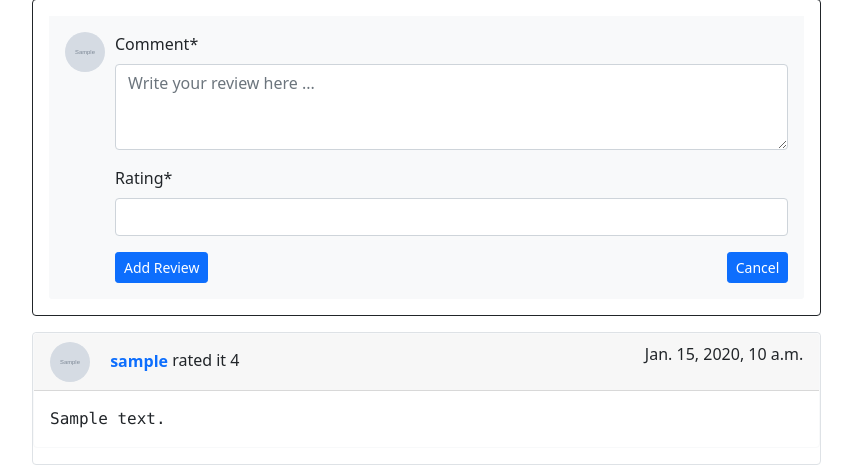
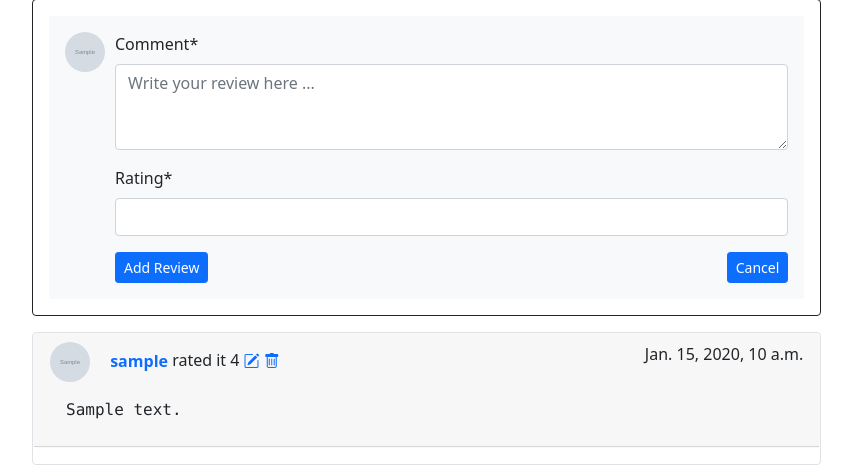
Before and after one commit to apayziev/goodreads, a Django app: page /books/book_detail/1 in a window 1280 px wide. Shown: the part 417-882 px from the top of the page, without its empty margins (16-868 px from the left). Run offline with Django 4.2, Linux system fonts and the light colour scheme; a user stored in the database is signed in; tables that the repository leaves empty hold one stand-in row (values such as "Sample post"); grey boxes marked "Sample" are stand-in pictures; parts of the project's set-up code (start-up, migrations or seed data) failed here and were passed over; some libraries are stand-ins or nearby versions.

Commit message:
tempates refactored

```diff
--- a/books/templates/books/book_detail.html
+++ b/books/templates/books/book_detail.html
@@ -63,8 +63,15 @@
             <img class="rounded-circle me-3" id="commenter-profile-pic" src="{{review.user.profile_pic.url}} " alt="avatar" />
             <h6 class="fw-bold mb-1 text-primary d-inline">{{review.user.username}}</h6>
             <span class="fw-light">rated it {{ review.rating }}</span>
+            <!--Edit and delete -->
+            {% if review.user == request.user %}
+            <a href="{% url 'books:edit_review' book.id review.id %}" class="text-decoration-none">
+                <i class="bi bi-pencil-square"></i>
+            </a>
+            <a href="{% url 'books:confirm_delete_review'  book.id review.id %}" class="text-decoration-none">
+                <i class="bi bi-trash"></i>
+            </a> {% endif %}
             <span class="fw-lighter float-end">{{ review.created_at }}</span>
-        </div>
             <div class="card-body text-dark">
                 <p class="mb-0 font-monospace ">
                     {{ review.comment }}
--- a/templates/base.html
+++ b/templates/base.html
@@ -25,6 +25,8 @@
     <link href="https://maxcdn.bootstrapcdn.com/font-awesome/4.7.0/css/font-awesome.min.css" rel="stylesheet" />
 
     <!-- Bootstrap CSS -->
+    <link rel="stylesheet" href="https://cdn.jsdelivr.net/npm/bootstrap-icons@1.8.3/font/bootstrap-icons.css">
+
     <link href="https://cdn.jsdelivr.net/npm/bootstrap@5.0.2/dist/css/bootstrap.min.css" rel="stylesheet" integrity="sha384-EVSTQN3/azprG1Anm3QDgpJLIm9Nao0Yz1ztcQTwFspd3yD65VohhpuuCOmLASjC" crossorigin="anonymous" />
 
     <link rel="stylesheet" href="{% static 'css/main.css' %}" type="text/css" />
```
Lines whose indentation alone changed are shown as unchanged.
